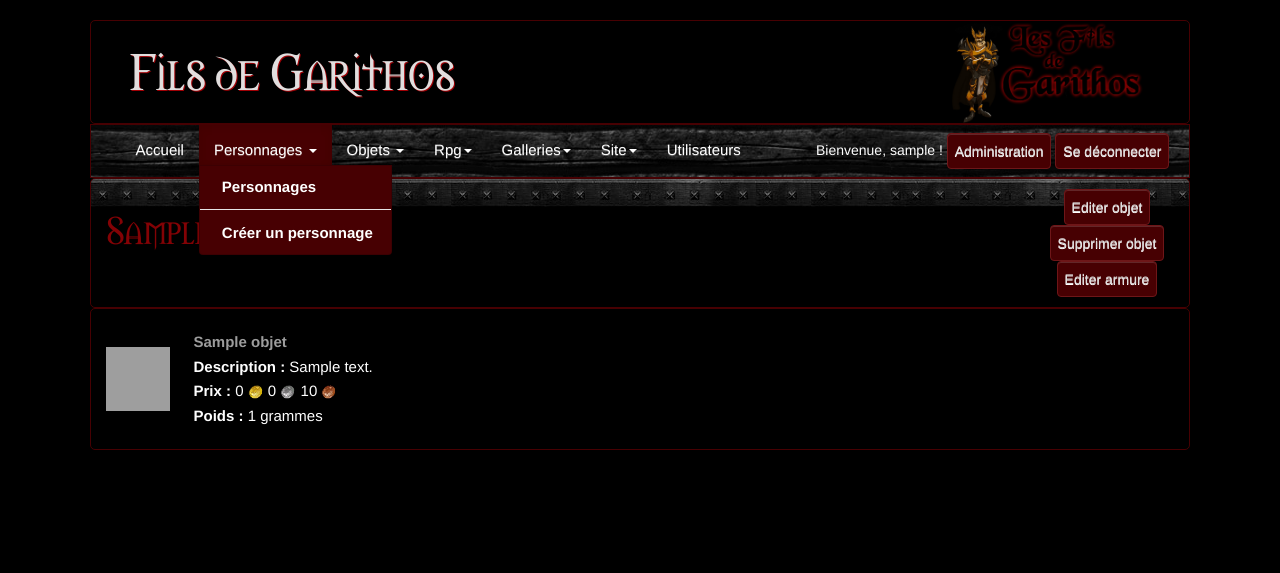
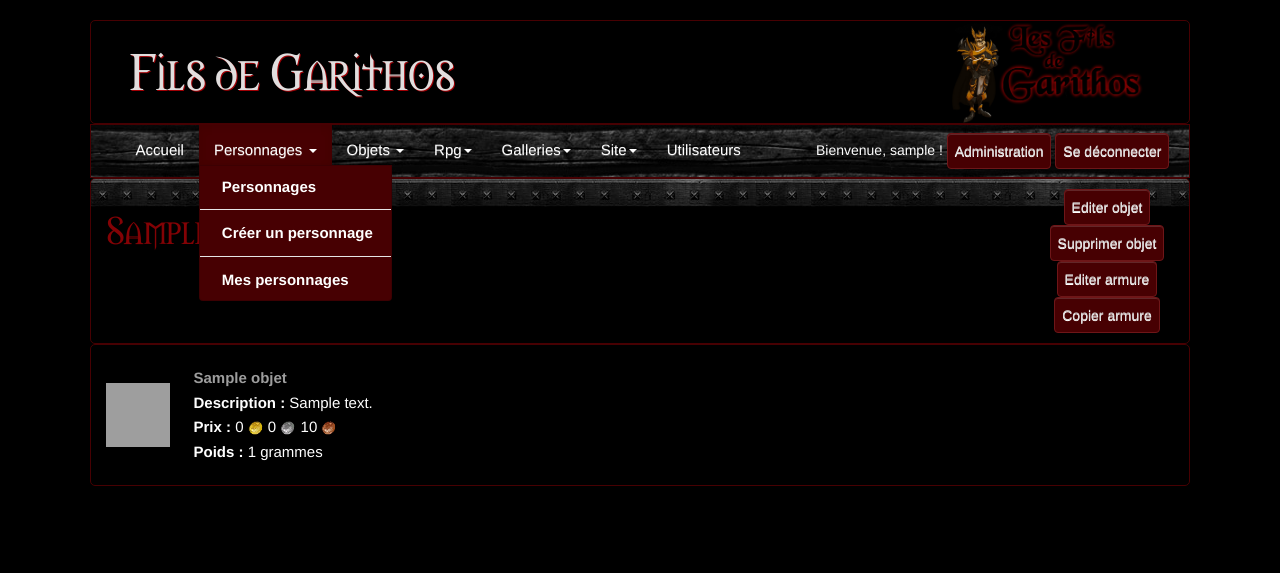
Before and after one commit to Marie-Donnie/firp, a Django app: page /objets/objets/1/ in a window 1280 px wide, after a click on "Personnages". Shown: the top 573 px of the page. Run offline with Django 3.2, Linux system fonts and the light colour scheme; a user stored in the database is signed in; tables that the repository leaves empty hold one stand-in row (values such as "Sample post"); parts of the project's set-up code (start-up, migrations or seed data) failed here and were passed over; some libraries are stand-ins or nearby versions; grey boxes are pictures that could not be loaded.

Commit message:
Added the ability to copy an armor

```diff
--- a/fiches/templates/base.html
+++ b/fiches/templates/base.html
@@ -39,6 +39,8 @@
       	      <li><a href="{% url 'personnages' %}">Personnages</a></li>
 	      <li role="separator" class="divider"></li>
 	      <li><a href="{% url 'creer_fiche' %}">Créer un personnage</a></li>
+	      <li role="separator" class="divider"></li>
+	      <li><a href="{% url 'mes_personnages' %}">Mes personnages</a></li>
 	    </ul>
 	  </li>
 	  {% if perms.fiches.fdg %}
@@ -49,7 +51,6 @@
 	      <li role="separator" class="divider"></li>
 	      <li><a href="{% url 'creer_objet' %}" target="_blank">Créer un objet</a></li>
 	      <li><a href="{% url 'creer_armure' %}">Créer une armure</a></li>
-	      <li><a href="{% url 'creer_case' %}">Créer une case</a></li>
 	      <li><a href="{% url 'creer_enchantement' %}" target="_blank">Créer un enchantement</a></li>
 	      <li role="separator" class="divider"></li>
 	      <li><a href="{% url 'objets_enchantements' %}">Mes objets et enchantements</a></li>
--- a/fiches/templates/fiches/aff_objet.html
+++ b/fiches/templates/fiches/aff_objet.html
@@ -22,6 +22,7 @@
 {% if perms.fiches.admin or perms.fiches.fdg and user.id == objet.createur.id%}
 <a class="btn btn-default" href="{% url 'editer_armure' objet.armure.id %}">Editer armure</a>
 {% endif %}
+<a class="btn btn-default" href="{% url 'copier_armure' objet.armure.id %}">Copier armure</a>
 {% endif %}
 {% endif %}
 {% endblock %}
--- a/fiches/views.py
+++ b/fiches/views.py
@@ -359,6 +359,15 @@ def fiche_search(request):
     return render(request, 'fiches/personnages.html', context)
 
 
+@login_required
+def mes_persos(request):
+    utilisateur = get_object_or_404(User, pk=request.user.id)
+    user = request.user
+    context = {'utilisateur': utilisateur, 'user': user}
+    return render(request, 'fiches/mes_personnages.html',
+                  context)
+
+
 # %%%%%%%%%%%%%%%%%%%%%%%%%%%%% OBJETS %%%%%%%%%%%%%%%%%%%%%%%%%%%%% #
 
 
@@ -401,6 +410,18 @@ def creer_armure(request):
     context = {'form': form, 'objets': objets,
                'enchantements': enchantements}
     return render(request, 'fiches/armure.html', context)
+
+
+@permission_required('fiches.fdg', raise_exception=True)
+def copier_armure(request, armure_id):
+    armure = Armure.objects.get(pk=armure_id)
+    objet = armure.objet
+    objet.pk = None
+    objet.save()
+    armure.pk = None
+    armure.objet = objet
+    armure.save()
+    return redirect('detail_armure', armure_id=armure.id)
 
 
 @permission_required('fiches.fdg', raise_exception=True)
--- a/firp/urls.py
+++ b/firp/urls.py
@@ -25,6 +25,8 @@ urlpatterns = [
         name='personnages'),
     url(r'^personnages/sort_by/(?P<requete>)$', views.personnages,
         name='personnages'),
+    url(r'^personnages/mes_personnages$', views.mes_persos,
+        name='mes_personnages'),
     url(r'^fiches/(?P<fiche_id>\d+)/$', views.detail_fiche,
         name='detail_fiche'),
     url(r'^fiches/editer_fiche/(?P<fiche_id>\d+)/$', views.edit_fiche,
@@ -57,6 +59,8 @@ urlpatterns = [
         name='tooltip_armure'),
     url(r'^objets/armures/editer_armure/(?P<armure_id>\d+)/$', views.edit_armure,
         name='editer_armure'),
+    url(r'^objets/armures/copier_armure/(?P<armure_id>\d+)/$', views.copier_armure,
+        name='copier_armure'),
     url(r'^objets/cases/creer_case/$', views.creer_case, name='creer_case'),
     url(r'^objets/cases/creer_case_perso/(?P<fiche_id>\d+)$', views.creer_case_perso, name='creer_case_perso'),
     url(r'^objets/cases/editer_case/(?P<case_id>\d+)$', views.edit_case,
```
Also changed, not shown: fiches/templates/fiches/mes_personnages.html (added, +41 -0 lines), fiches/templates/fiches/objets_enchants.html (+7 -3 lines).
